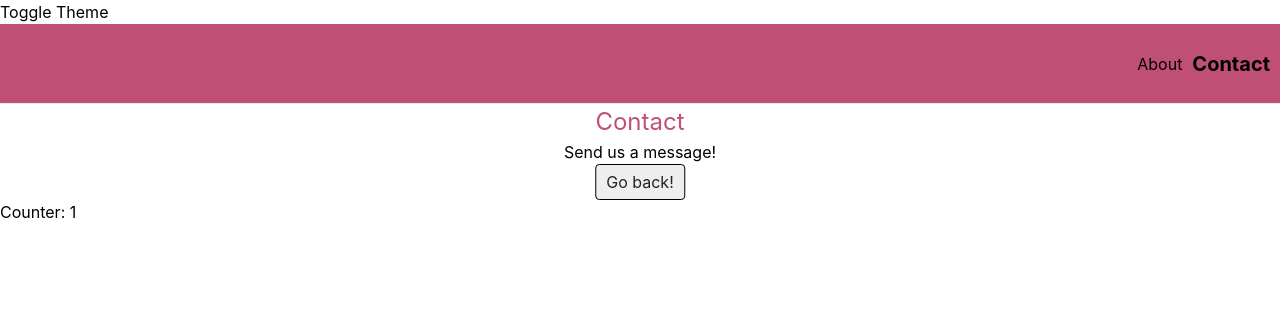
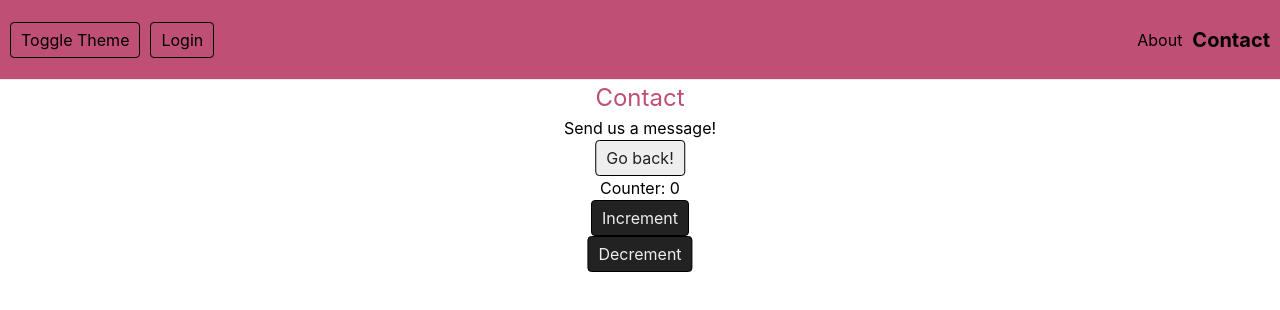
Before and after one commit to ViktorDojcinovski/multi_page_app, a React (Create React App) app: page /contact in a window 1280 px wide. Shown: the top 310 px of the page. Built offline with nearby package versions, Linux system fonts and the light colour scheme.

Commit message:
Combine reducers

```diff
--- a/src/components/Header/Header.component.js
+++ b/src/components/Header/Header.component.js
@@ -1,8 +1,20 @@
 import { useContext } from "react";
+import styled from "styled-components";
 import { /* NavLink, */ Link, useLocation } from "react-router-dom";
+import { useSelector, useDispatch } from "react-redux";
+
 import { ThemeContext } from "../../contexts/ThemeContext";
+import { login, logout } from "../../redux/actions";
 
 import "./Header.styles.css";
+
+const Button = styled.button`
+  background-color: "#eee";
+  color: "#222";
+  border: 1px solid black;
+  padding: 5px 10px;
+  border-radius: 4px;
+`;
 
 // Frontend 70
 
@@ -10,17 +22,31 @@ const Header = () => {
   const location = useLocation();
   // const themeContext = useContext(ThemeContext);
   const { toggleTheme } = useContext(ThemeContext);
-
-  console.log("location", location);
+  const isAuthenticated = useSelector((state) => state.auth.isAuthenticated);
+  const dispatch = useDispatch();
 
   const isActive = (path) => {
     return location.pathname === path; // --> true false
   };
 
+  const onClickLoginButton = () => {
+    if (isAuthenticated) {
+      dispatch(logout());
+    } else {
+      dispatch(login());
+    }
+  };
+
   return (
     <>
-      <button onClick={toggleTheme}>Toggle Theme</button>
       <div className="header_wrapper bg-primary">
+        <div>
+          <Button onClick={toggleTheme}>Toggle Theme</Button>
+          <Button onClick={onClickLoginButton}>
+            {isAuthenticated ? "Logout" : "Login"}
+          </Button>
+        </div>
+        <div>
           {/* Frontend 70 */}
           <Link to="about" className={isActive("/about") ? "active" : ""}>
             About
@@ -35,6 +61,7 @@ const Header = () => {
           Contact
         </NavLink> */}
         </div>
+      </div>
     </>
   );
 };
--- a/src/components/Header/Header.styles.css
+++ b/src/components/Header/Header.styles.css
@@ -1,11 +1,27 @@
 .header_wrapper {
   display: flex;
   height: 80px;
+  align-items: center;
+  justify-content: space-between;
+  gap: 10px;
+  padding: 20px 10px;
+  border-bottom: 1px solid #e9e9e9;
+}
+
+.header_wrapper > div:nth-child(1) {
+  display: flex;
+  flex-direction: row;
+  justify-content: left;
+  align-items: center;
+  gap: 10px;
+}
+
+.header_wrapper > div:nth-child(2) {
+  display: flex;
+  flex-direction: row;
   justify-content: right;
   align-items: center;
   gap: 10px;
-  padding: 20px 10px;
-  border-bottom: 1px solid #e9e9e9;
 }
 
 .header_wrapper a {
--- a/src/pages/Contact/Contact.component.js
+++ b/src/pages/Contact/Contact.component.js
@@ -1,8 +1,10 @@
 import styled from "styled-components";
 import { useHistory } from "react-router-dom";
 import { useContext } from "react";
+import { useSelector, useDispatch } from "react-redux";
+
 import { ThemeContext } from "../../contexts/ThemeContext";
-import { useSelector } from "react-redux";
+import { increment, decrement } from "../../redux/actions";
 
 // const component = 'Component';
 // `My ${component}` -- 'My ' + component;
@@ -37,7 +39,8 @@ const Contact = () => {
   // Frontend 70
   const history = useHistory();
 
-  const counter = useSelector((state) => state.counter);
+  const counter = useSelector((state) => state.counter.counter); // --> counter: 0
+  const dispatch = useDispatch();
 
   console.log("counter", counter);
 
@@ -54,7 +57,9 @@ const Contact = () => {
         Go back!
       </Button>
       <div>
-        <p>Counter: {counter}</p>
+        <Description>Counter: {counter}</Description>
+        <Button onClick={() => dispatch(increment())}>Increment</Button>
+        <Button onClick={() => dispatch(decrement())}>Decrement</Button>
       </div>
     </div>
   );
--- /dev/null
+++ b/src/redux/actionTypes.js
@@ -0,0 +1,6 @@
+export const actionTypes = {
+  INCREMENT: "INCREMENT",
+  DECREMENT: "DECREMENT",
+  LOGIN: "LOGIN",
+  LOGOUT: "LOGOUT",
+};
--- a/src/redux/actions.js
+++ b/src/redux/actions.js
@@ -1,7 +1,19 @@
-export const increment = () => ({
-  type: "INCREMENT",
+import { actionTypes } from "./actionTypes";
+
+const increment = () => ({
+  type: actionTypes.INCREMENT,
 });
 
-export const decrement = () => ({
-  type: "DECREMENT",
+const decrement = () => ({
+  type: actionTypes.DECREMENT,
 });
+
+const login = () => ({
+  type: actionTypes.LOGIN,
+});
+
+const logout = () => ({
+  type: actionTypes.LOGOUT,
+});
+
+export { increment, decrement, login, logout };
--- a/src/redux/reducers.js
+++ b/src/redux/reducers.js
@@ -1,17 +1,33 @@
-const initialState = {
-  counter: 1,
+import { actionTypes } from "./actionTypes";
+
+const initialStateCounter = {
+  counter: 0,
 };
 
-const rootreducer = (state = initialState, action) => {
+const counterReducer = (state = initialStateCounter, action) => {
   switch (action.type) {
-    case "INCREMENT":
+    case actionTypes.INCREMENT:
       return { counter: state.counter + 1 };
-    case "DECREMENT":
+    case actionTypes.DECREMENT:
       return { counter: state.counter - 1 };
     default:
-      console.log("state", state);
       return state;
   }
 };
 
-export default rootreducer;
+const initialStateAuth = {
+  isAuthenticated: false,
+};
+
+const authReducer = (state = initialStateAuth, action) => {
+  switch (action.type) {
+    case actionTypes.LOGIN:
+      return { isAuthenticated: true };
+    case actionTypes.LOGOUT:
+      return { isAuthenticated: false };
+    default:
+      return state;
+  }
+};
+
+export { counterReducer, authReducer };
--- a/src/redux/store.js
+++ b/src/redux/store.js
@@ -1,6 +1,11 @@
-import { createStore } from "redux";
+import { createStore, combineReducers } from "redux";
 
-import rootReducer from "./reducers";
+import { counterReducer, authReducer } from "./reducers";
+
+const rootReducer = combineReducers({
+  counter: counterReducer,
+  auth: authReducer,
+});
 
 const store = createStore(rootReducer);
 
```
Lines whose indentation alone changed are shown as unchanged.
